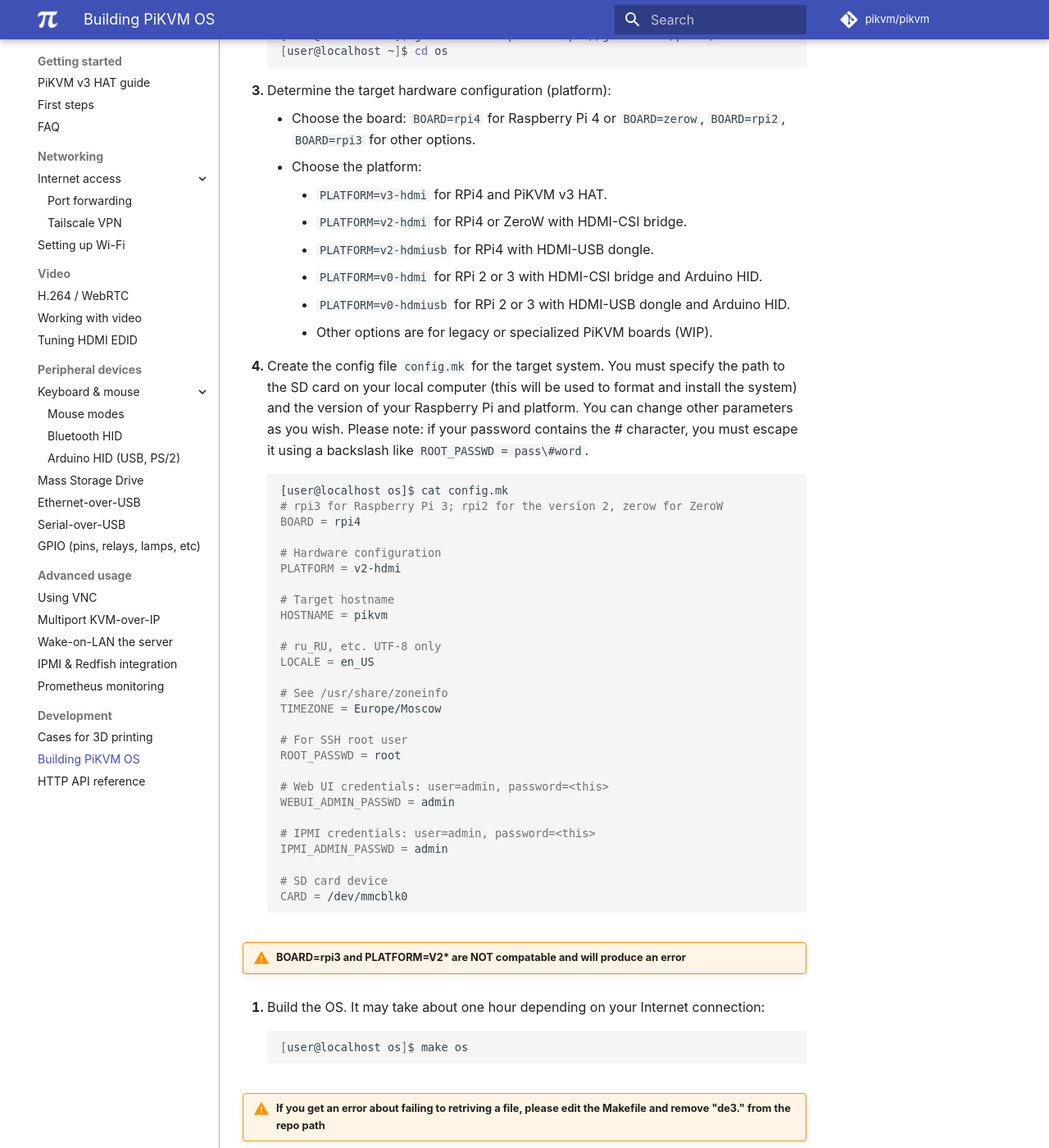
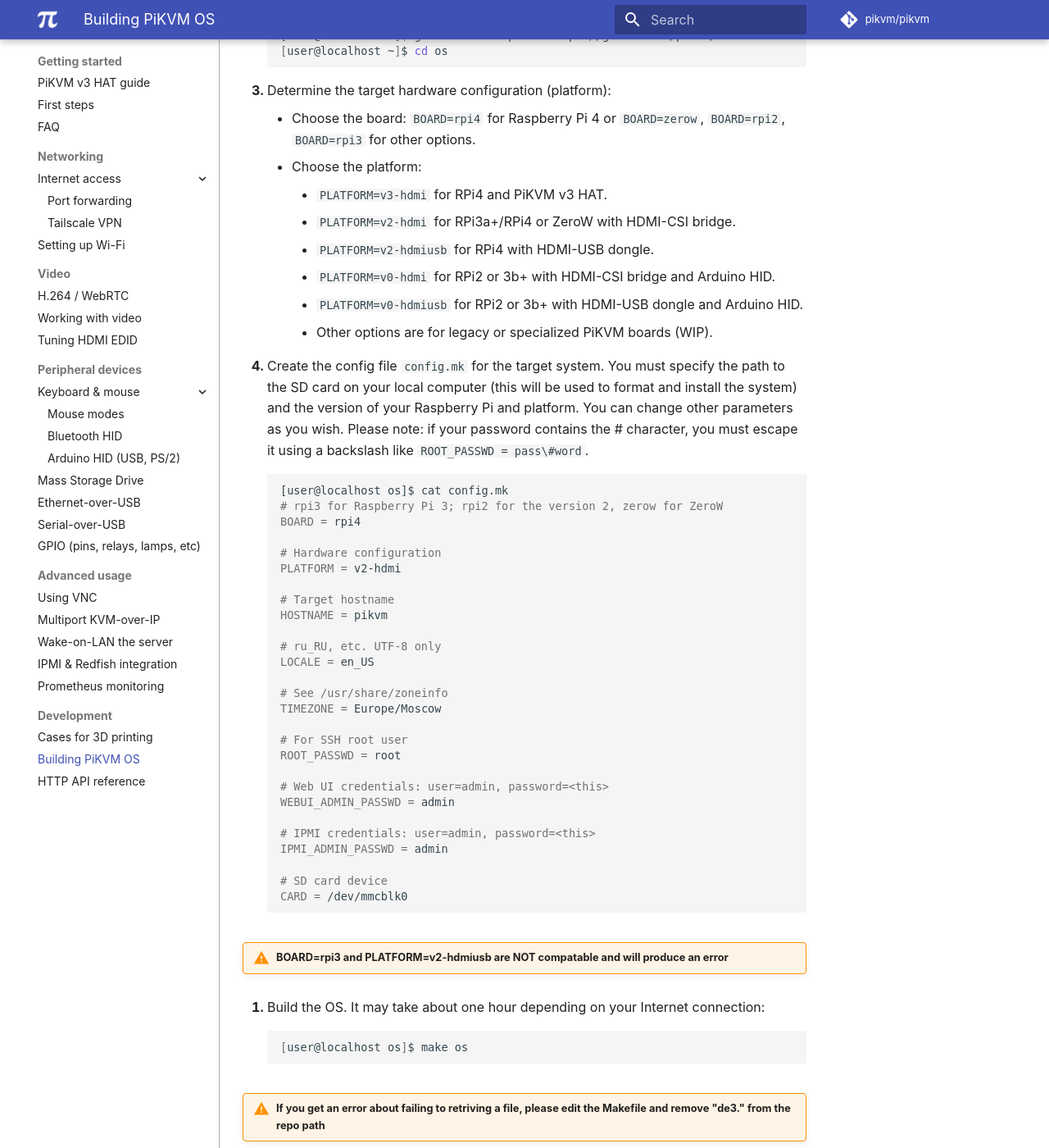
Before and after one commit to pikvm/pikvm, an MkDocs documentation site: the page built from docs/building_os.md, in a window 1280 px wide and 1400 px high, scrolled down 658 px. Shown: the whole window at 82% size. Built offline with MkDocs 1.6.1 and Material for MkDocs 9.7.7, drawn with Linux system fonts in a browser that asks for light colours; some web fonts are replaced; comment, search, counter and statistics services are not loaded.

Commit message:
Update building_os.md (#606)
* Update building_os.md

Added verbiage for clarification

* Update building_os.md

````diff
--- a/docs/building_os.md
+++ b/docs/building_os.md
@@ -31,10 +31,10 @@
     * Choose the board: `BOARD=rpi4` for Raspberry Pi 4 or `BOARD=zerow`, `BOARD=rpi2`, `BOARD=rpi3` for other options.
     * Choose the platform:
         * `PLATFORM=v3-hdmi` for RPi4 and PiKVM v3 HAT.
-        * `PLATFORM=v2-hdmi` for RPi4 or ZeroW with HDMI-CSI bridge.
+        * `PLATFORM=v2-hdmi` for RPi3a+/RPi4 or ZeroW with HDMI-CSI bridge.
         * `PLATFORM=v2-hdmiusb` for RPi4 with HDMI-USB dongle.
-        * `PLATFORM=v0-hdmi` for RPi 2 or 3 with HDMI-CSI bridge and Arduino HID.
-        * `PLATFORM=v0-hdmiusb` for RPi 2 or 3 with HDMI-USB dongle and Arduino HID.
+        * `PLATFORM=v0-hdmi` for RPi2 or 3b+ with HDMI-CSI bridge and Arduino HID.
+        * `PLATFORM=v0-hdmiusb` for RPi2 or 3b+ with HDMI-USB dongle and Arduino HID.
         * Other options are for legacy or specialized PiKVM boards (WIP).
 
 4. Create the config file `config.mk` for the target system. You must specify the path to the SD card on your local computer (this will be used to format and install the system) and the version of your Raspberry Pi and platform. You can change other parameters as you wish. Please note: if your password contains the # character, you must escape it using a backslash like `ROOT_PASSWD = pass\#word`.
@@ -68,7 +68,7 @@
     # SD card device
     CARD = /dev/mmcblk0
     ```
-!!! warning "BOARD=rpi3 and PLATFORM=V2* are NOT compatable and will produce an error"
+!!! warning "BOARD=rpi3 and PLATFORM=v2-hdmiusb are NOT compatable and will produce an error"
 
 4. Build the OS. It may take about one hour depending on your Internet connection:
 
````
